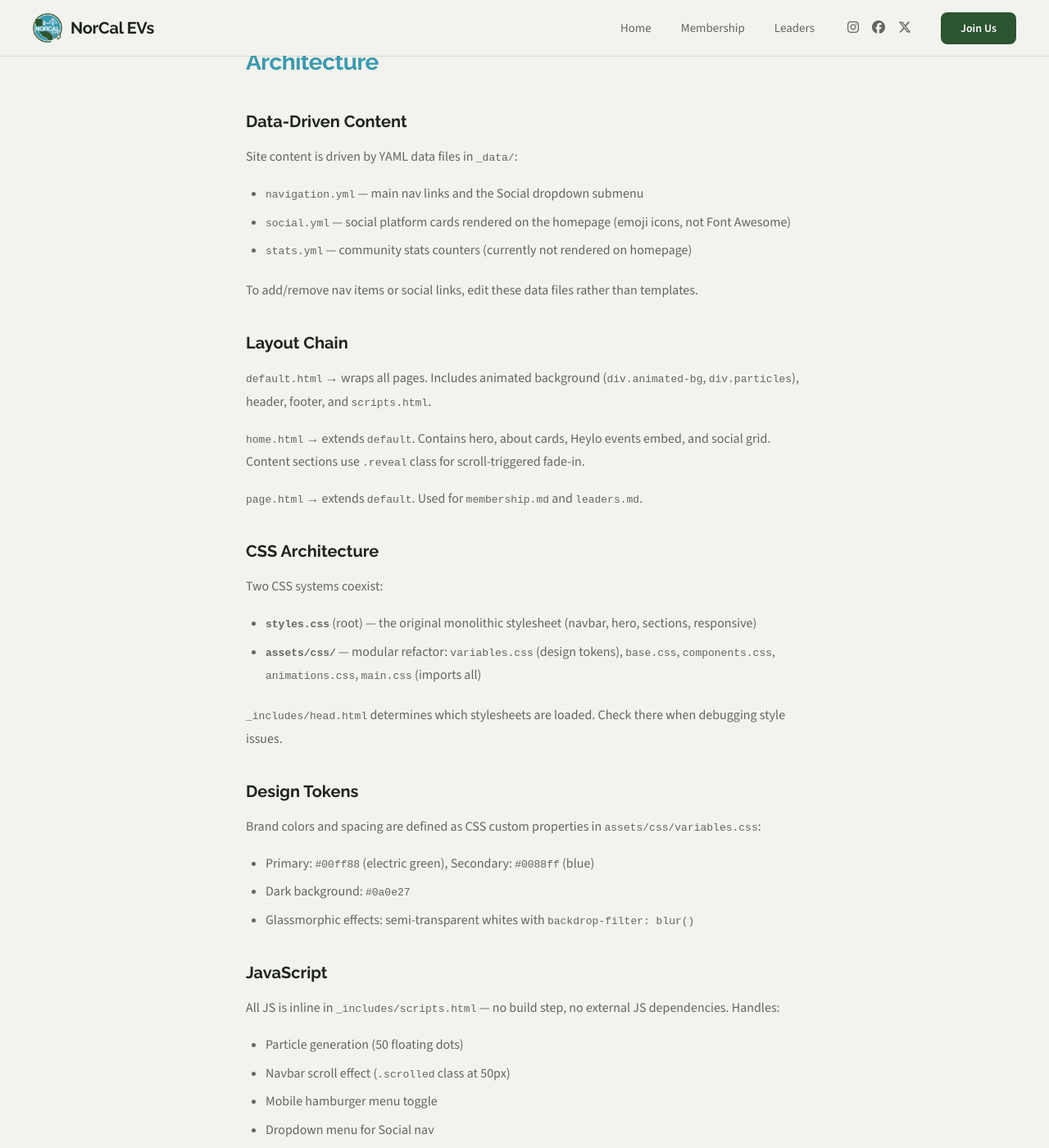
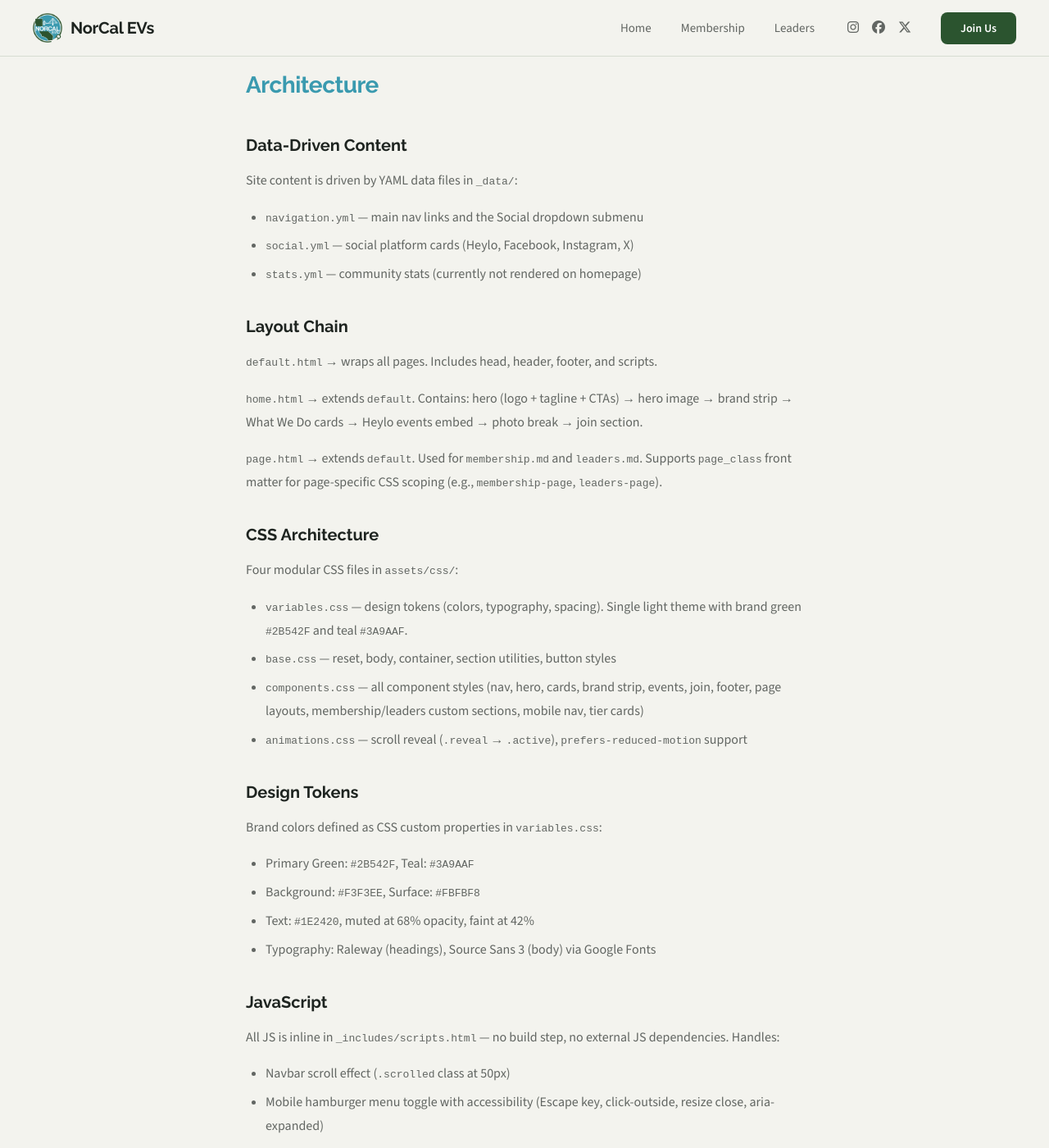
Before and after one commit to ZakWinnick/NorCalEVs, a Jekyll site: the page built from CLAUDE.md, in a window 1280 px wide and 1400 px high, scrolled down 1034 px. Shown: the whole window at 82% size. Built offline with Jekyll 4.4.1, drawn with Linux system fonts in a browser that asks for light colours; our own code applies the rules of GitHub Pages for plain Markdown files; a script that is not in the unit is left out; some of the changed text lies outside the part shown.

Commit message:
Documentation

````diff
--- a/CLAUDE.md
+++ b/CLAUDE.md
@@ -4,18 +4,18 @@ This file provides guidance to Claude Code (claude.ai/code) when working with co
 
 ## Project Overview
 
-NorCal EVs (norcalevs.org) is the website for Northern California's cross-brand EV community — a registered nonprofit connecting EV owners, enthusiasts, and the EV-curious across all brands. It uses a dark glassmorphic design with animated gradients, particle effects, and scroll-triggered reveal animations. See `BRAND_GUIDELINES.md` for voice, color, and language rules. The `NorCal EVs Playbook v1` PDF is the authoritative source for organizational identity, messaging, and operations.
+NorCal EVs (norcalevs.org) is the website for Northern California's cross-brand EV community — a registered nonprofit connecting EV owners, enthusiasts, and the EV-curious across all brands. The `NorCal EVs Playbook v1` PDF is the authoritative source for organizational identity, messaging, and operations. See `BRAND_GUIDELINES.md` for voice, color, and language rules.
 
 ## Build & Serve
 
 ```bash
-bundle install           # First-time dependency setup
+bundle install           # First-time dependency setup (requires Ruby 3.x via rbenv)
 bundle exec jekyll serve # Local dev server at http://localhost:4000
 bundle exec jekyll serve --livereload  # With auto-reload
 JEKYLL_ENV=production bundle exec jekyll build  # Production build to _site/
 ```
 
-Jekyll 3.9 with Ruby 2.6+. No test suite.
+Jekyll 3.9 with Ruby 3.x (installed via rbenv at `~/.rbenv/versions/3.1.6`). The system Ruby (2.6) is too old — use `eval "$(rbenv init -)" && rbenv local 3.1.6` before running bundle commands. No test suite.
 
 ## Deployment
 
@@ -27,63 +27,54 @@ Push to `main` deploys automatically via GitHub Pages. The `CNAME` file maps the
 
 Site content is driven by YAML data files in `_data/`:
 - `navigation.yml` — main nav links and the Social dropdown submenu
-- `social.yml` — social platform cards rendered on the homepage (emoji icons, not Font Awesome)
-- `stats.yml` — community stats counters (currently not rendered on homepage)
-
-To add/remove nav items or social links, edit these data files rather than templates.
+- `social.yml` — social platform cards (Heylo, Facebook, Instagram, X)
+- `stats.yml` — community stats (currently not rendered on homepage)
 
 ### Layout Chain
 
-`default.html` → wraps all pages. Includes animated background (`div.animated-bg`, `div.particles`), header, footer, and `scripts.html`.
+`default.html` → wraps all pages. Includes head, header, footer, and scripts.
 
-`home.html` → extends `default`. Contains hero, about cards, Heylo events embed, and social grid. Content sections use `.reveal` class for scroll-triggered fade-in.
+`home.html` → extends `default`. Contains: hero (logo + tagline + CTAs) → hero image → brand strip → What We Do cards → Heylo events embed → photo break → join section.
 
-`page.html` → extends `default`. Used for `membership.md` and `leaders.md`.
+`page.html` → extends `default`. Used for `membership.md` and `leaders.md`. Supports `page_class` front matter for page-specific CSS scoping (e.g., `membership-page`, `leaders-page`).
 
 ### CSS Architecture
 
-Two CSS systems coexist:
-- **`styles.css`** (root) — the original monolithic stylesheet (navbar, hero, sections, responsive)
-- **`assets/css/`** — modular refactor: `variables.css` (design tokens), `base.css`, `components.css`, `animations.css`, `main.css` (imports all)
-
-`_includes/head.html` determines which stylesheets are loaded. Check there when debugging style issues.
+Four modular CSS files in `assets/css/`:
+- `variables.css` — design tokens (colors, typography, spacing). Single light theme with brand green `#2B542F` and teal `#3A9AAF`.
+- `base.css` — reset, body, container, section utilities, button styles
+- `components.css` — all component styles (nav, hero, cards, brand strip, events, join, footer, page layouts, membership/leaders custom sections, mobile nav, tier cards)
+- `animations.css` — scroll reveal (`.reveal` → `.active`), `prefers-reduced-motion` support
 
 ### Design Tokens
 
-Brand colors and spacing are defined as CSS custom properties in `assets/css/variables.css`:
-- Primary: `#00ff88` (electric green), Secondary: `#0088ff` (blue)
-- Dark background: `#0a0e27`
-- Glassmorphic effects: semi-transparent whites with `backdrop-filter: blur()`
+Brand colors defined as CSS custom properties in `variables.css`:
+- Primary Green: `#2B542F`, Teal: `#3A9AAF`
+- Background: `#F3F3EE`, Surface: `#FBFBF8`
+- Text: `#1E2420`, muted at 68% opacity, faint at 42%
+- Typography: Raleway (headings), Source Sans 3 (body) via Google Fonts
 
 ### JavaScript
 
 All JS is inline in `_includes/scripts.html` — no build step, no external JS dependencies. Handles:
-- Particle generation (50 floating dots)
 - Navbar scroll effect (`.scrolled` class at 50px)
-- Mobile hamburger menu toggle
-- Dropdown menu for Social nav
-- Smooth scroll for anchor links
-- Scroll reveal animations (`.reveal` → `.active`)
+- Mobile hamburger menu toggle with accessibility (Escape key, click-outside, resize close, aria-expanded)
+- Scroll reveal via IntersectionObserver (`.reveal` → `.active` at 15% threshold)
+- Heylo embed fallback (shows link to Heylo if widget fails to load after 3.5s)
 
 ### Analytics
 
-Uses Tinylytics (`tinylytics.app`), loaded via script tag in `scripts.html`.
+Tinylytics (`tinylytics.app`), loaded via script tag in `head.html`.
 
 ### Events
 
-Heylo event feed is embedded via their JS widget in `home.html` with a hardcoded API key and community ID. This is a third-party embed, not a Jekyll collection (the `_events` collection in `_config.yml` is configured but unused).
+Heylo event feed embedded via their JS widget in `home.html` with a hardcoded API key and community ID. A MutationObserver watches for content and shows a fallback CTA if the widget doesn't populate.
 
 ## Content Pages
 
-Pages use Markdown with YAML front matter. The homepage (`index.md`) has minimal content — the `home.html` layout handles all sections. Content pages (`membership.md`, `leaders.md`) use the `page` layout.
+The homepage (`index.md`) has minimal front matter — the `home.html` layout handles all sections. Inner pages (`membership.md`, `leaders.md`) use the `page` layout with custom HTML sections and page-specific CSS classes.
 
-## Key Conventions
-
-- Dark theme throughout — all new sections should use dark backgrounds with light text
-- Glassmorphic card style: semi-transparent backgrounds, blur, subtle borders
-- Scroll animations: add `.reveal` class to new sections for automatic fade-in
-- Social links use emoji icons (not Font Awesome), defined in `_data/social.yml`
-- Version tracked in `_config.yml` as `version:` field (format: `YYYY.WW`)
+Membership page has commented-out tier cards (Individual $50/yr, Family $90/yr, Founding Member $45, Lifetime $1,000) ready to uncomment when pricing goes live.
 
 ## Voice & Language (from Playbook)
 
````
Also changed, not shown: README.md.
